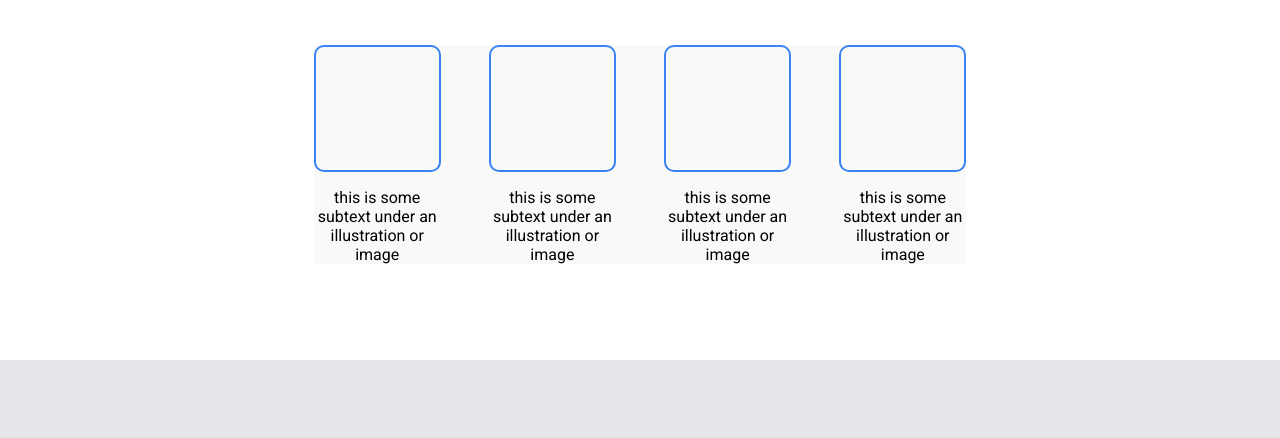
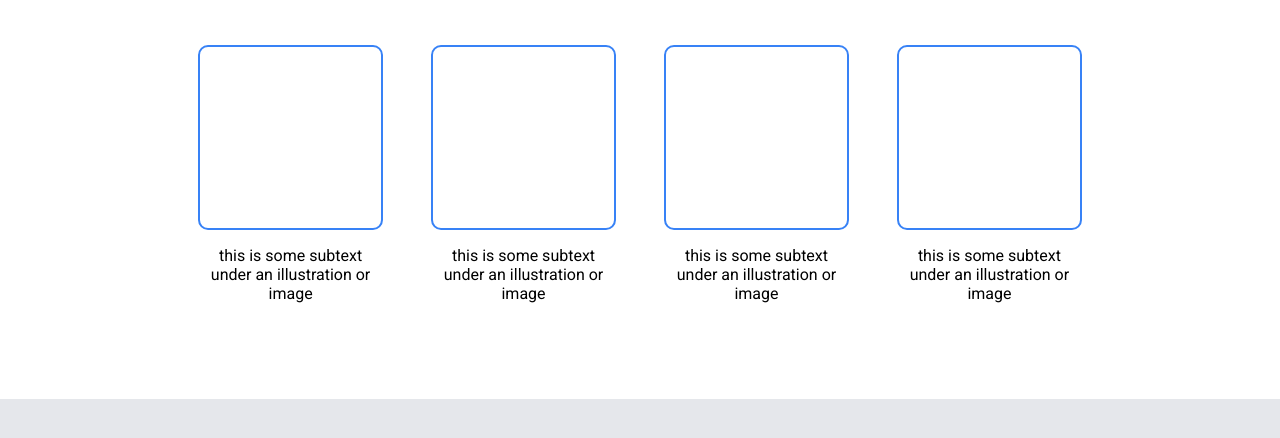
Before and after one commit to ColinMVan/Flexbox-Odin-Project, a plain HTML site: page index.html in a window 1280 px wide. Shown: the part 664-1102 px from the top of the page. Drawn offline with Linux system fonts and the light colour scheme.

Commit message:
Removed all the unnecessary wrappers and addded grid layout and also added mixins for the transitions for the sign up button hover also added

```diff
--- a/index.html
+++ b/index.html
@@ -32,22 +32,14 @@
     <div class="box-section">
       <h1>Some random information.</h1>
       <div class="boxes">
-        <div class="box-content">
-          <div class="box"></div>
-          <p>this is some subtext under an illustration or image</p>
-        </div>
-        <div class="box-content">
-          <div class="box"></div>
-          <p>this is some subtext under an illustration or image</p>
-        </div>
-        <div class="box-content">
-          <div class="box"></div>
-          <p>this is some subtext under an illustration or image</p>
-        </div>
-        <div class="box-content">
-          <div class="box"></div>
-          <p>this is some subtext under an illustration or image</p>
-        </div>
+        <div class="box"></div>
+        <div class="box"></div>
+        <div class="box"></div>
+        <div class="box"></div>
+        <p>this is some subtext under an illustration or image</p>
+        <p>this is some subtext under an illustration or image</p>
+        <p>this is some subtext under an illustration or image</p>
+        <p>this is some subtext under an illustration or image</p>
       </div>
     </div>
     <div class="quote">
--- a/index.scss
+++ b/index.scss
@@ -10,6 +10,10 @@
 $primary: #f9faf8;
 $grayish: hsl(0, 0%, 80%);
 $pop: #3882f6;
+
+@mixin smoothTransition($property) {
+  transition: $property 200ms ease-in;
+}
 
 header {
   background-color: #1f2937;
@@ -73,6 +77,12 @@ header {
         padding: 1em 2em;
         border-radius: 15px;
         width: fit-content;
+        @include smoothTransition(background-color);
+
+        &:hover {
+          outline: 2px solid $pop;
+          background-color: transparent;
+        }
       }
     }
 
@@ -97,21 +107,18 @@ header {
   }
 
   .boxes {
-    display: flex;
+    display: grid;
+    grid-template-columns: repeat(4, 17%);
     justify-content: center;
-    gap: 3rem;
-    background-color: $primary;
-    width: 60%;
+    column-gap: 3rem;
 
-    .box-content {
+    .box {
       text-align: center;
-      .box {
-        border: 2px solid $pop;
-        padding: 3em;
-        aspect-ratio: 1;
-        border-radius: 10px;
-        margin-bottom: 1rem;
-      }
+      border: 2px solid $pop;
+      padding: 3em;
+      aspect-ratio: 1;
+      border-radius: 10px;
+      margin-bottom: 1rem;
     }
   }
 }
```
Also changed, not shown: index.css, 1 other file.
